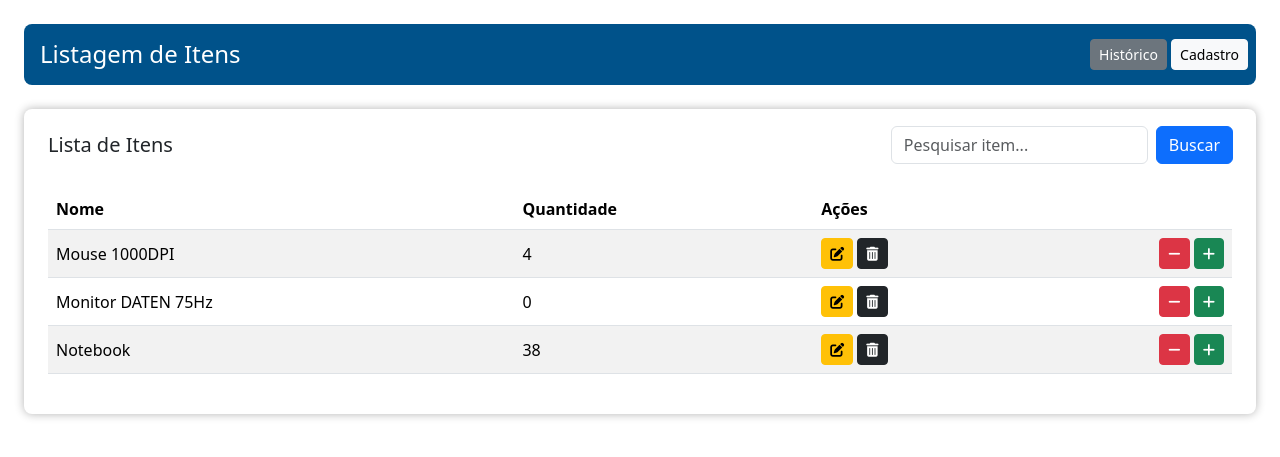
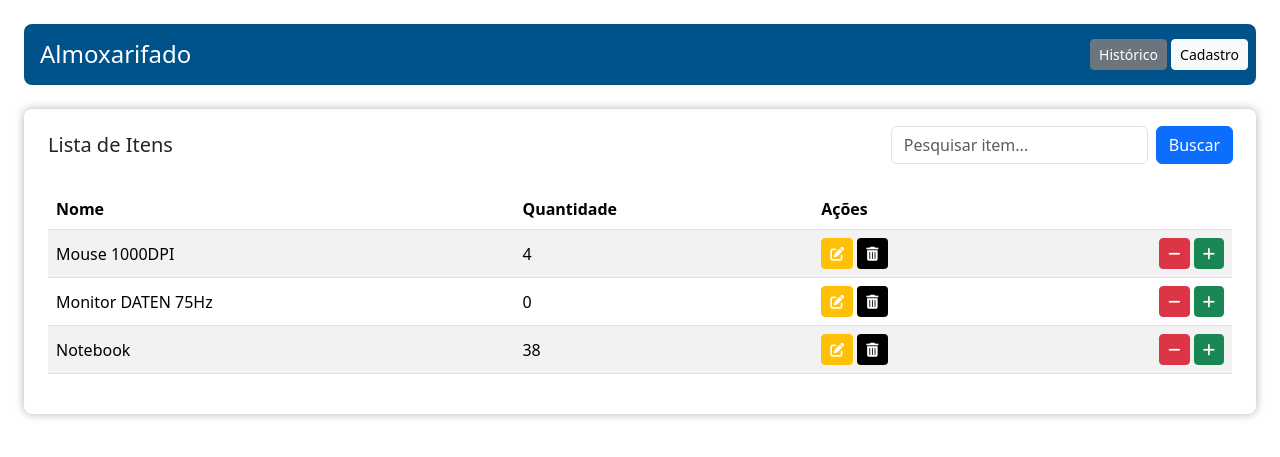
Before and after one commit to gusdiaso/appAlmoxarifado, a Django app: page / in a window 1280 px wide. Shown: the top 457 px of the page. Run offline with Django 4.2, Linux system fonts and the light colour scheme; a user stored in the database is signed in; data comes from the database, SQL or seed files in the repository; both versions use the stored data as it was after the commit.

Commit message:
Finaliza

```diff
--- a/almoxarifado/models.py
+++ b/almoxarifado/models.py
@@ -1,16 +1,4 @@
 from django.db import models
-from django.contrib.auth import get_user_model
-
-User = get_user_model()
-
-class Funcionario(models.Model):
-    matricula = models.CharField(max_length=10, primary_key=True)
-    nome = models.CharField(max_length=100)
-    senha = models.CharField(max_length=100)
-
-    def __str__(self):
-        return self.nome
-
 class Item(models.Model):
     nome = models.CharField(max_length=255)
     quantidade_total = models.IntegerField()
--- a/almoxarifado/templates/index.html
+++ b/almoxarifado/templates/almoxarifado.html
@@ -1,13 +1,13 @@
-<!-- pegar template -->
 {% extends "template.html" %}
 
+{% load static %}
 
-{% block content %}
+{% block main %}
 
 <div class="w-100">
 
     <div class="d-flex p-2 m-4 rounded-3 justify-content-between align-items-center text-white" style="background-color: #00528A;">
-        <h4 class="d-flex align-items-center justify-content-center flex-row p-0 m-2">Listagem de Itens</h4>
+        <h4 class="d-flex align-items-center justify-content-center text-white flex-row p-0 m-2">Almoxarifado</h4>
         <div>
             <a href="{% url 'almoxarifado:historico' %}" class="btn btn-secondary btn-sm">Histórico</a>
             <a href="{% url 'almoxarifado:cadastro_item' %}" class="btn btn-light btn-sm">Cadastro</a>
@@ -20,7 +20,7 @@
                 <h5 class="p-2 m-2">Lista de Itens</h5>
                 <form method="get" class="d-flex gap-2">
                     <input type="text" name="filtro" class="form-control w-100" placeholder="Pesquisar item..." value="{{ filtro }}">
-                    <button type="submit" class="btn btn-primary" style="margin-right: 15px;">Buscar</button>
+                    <button type="submit" class="btn btn-primary text-white" style="margin-right: 15px;">Buscar</button>
                 </form>
             </div>
             <div class="m-3">
@@ -43,17 +43,17 @@
                         {% if items.count > 0 %}
 
                         {% for item in items %}
-                        <tr>
+                        <tr style="vertical-align: middle;">
                             <td>{{ item.nome }}</td>
                             <td>{{ item.quantidade_total }}</td>
                             <td class="d-flex justify-content-between gap-2">
                                 <div>
-                                    <a href="{% url 'almoxarifado:update_item' item.id %}" class="btn btn-warning btn-sm"><i class="fa-solid fa-pen-to-square"></i></a>
-                                    <a href="{% url 'almoxarifado:delete_item' item.id %}" class="btn btn-dark btn-sm"><i class="fa-solid fa-trash-can"></i></a>
+                                    <a href="{% url 'almoxarifado:update_item' item.id %}" class="btn btn-warning btn-sm"><i class="fa-solid fa-pen-to-square text-white"></i></a>
+                                    <a href="{% url 'almoxarifado:delete_item' item.id %}" class="btn bg-black btn-sm"><i class="fa-solid fa-trash-can text-white"></i></a>
                                 </div>
                                 <div>
-                                    <a href="{% url 'almoxarifado:retira_item' item.id %}" class="btn btn-danger btn-sm"><i class="fa-solid fa-minus"></i></a>
-                                    <a href="{% url 'almoxarifado:aloca_item' item.id%}" class="btn btn-success btn-sm"><i class="fa-solid fa-plus"></i></i></a>
+                                    <a href="{% url 'almoxarifado:retira_item' item.id %}" class="btn btn-danger btn-sm"><i class="fa-solid fa-minus text-white"></i></a>
+                                    <a href="{% url 'almoxarifado:aloca_item' item.id%}" class="btn btn-success btn-sm"><i class="fa-solid fa-plus text-white"></i></i></a>
                                 </div>
                             </div>
                         </tr>
--- a/almoxarifado/templates/template.html
+++ b/almoxarifado/templates/template.html
@@ -15,7 +15,7 @@
 
     <!-- Main que terá o conteudo, aqui sera o block do template -->
     <main class="d-flex w-100 flex-grow-1">
-        {% block content %}
+        {% block main %}
         {% endblock %}
     </main>
 
--- a/almoxarifado/urls.py
+++ b/almoxarifado/urls.py
@@ -7,7 +7,7 @@ app_name = 'almoxarifado'
 urlpatterns = [
     path('login/', auth_views.LoginView.as_view(template_name='login.html'), name='login'),
     path('logout/', auth_views.LogoutView.as_view(next_page='login'), name='logout'),
-    path('', views.index, name='index'),
+    path('', views.almoxarifado, name='almoxarifado'),
     path('cadastro_item/', views.item_create, name='cadastro_item'),
     path('update_item/<int:item_id>/', views.item_update, name='update_item'),
     path('delete_item/<int:item_id>/', views.item_delete, name='delete_item'),
--- a/almoxarifado/views.py
+++ b/almoxarifado/views.py
@@ -1,12 +1,11 @@
 from django.shortcuts import render, redirect, get_object_or_404
 from django.contrib.auth.decorators import login_required
 from .forms import ItemForm, EditItemForm, AlocaItemForm, RetiraItemForm
-from .models import Item, AlocaItem, RetiraItem, HistoricoItem
+from .models import Item, HistoricoItem
 from django.db.models import Q
-import datetime
 
 @login_required
-def index(request):
+def almoxarifado(request):
     query = request.GET.get('filtro', '')
     if query:
         items = Item.objects.filter(
@@ -14,7 +13,7 @@ def index(request):
         )
     else:
         items = Item.objects.all()
-    return render(request, 'index.html', { 'items': items, 'filtro': query })
+    return render(request, 'almoxarifado.html', { 'items': items, 'filtro': query })
 
 @login_required
 def item_create(request):
@@ -31,7 +30,7 @@ def item_create(request):
                 quantidade=form.instance.quantidade_total,
                 quantidade_final=form.instance.quantidade_total
             )
-            return redirect('almoxarifado:index')
+            return redirect('almoxarifado:almoxarifado')
         else:
             print(form.errors)
     else:
@@ -45,7 +44,7 @@ def item_update(request, item_id):
         form = EditItemForm(request.POST, instance=item)
         if form.is_valid():
             form.save()
-            return redirect('almoxarifado:index')
+            return redirect('almoxarifado:almoxarifado')
         else:
             print(form.errors)
     else:
@@ -57,7 +56,7 @@ def item_delete(request, item_id):
     item = get_object_or_404(Item, id=item_id)
     if request.method == 'POST':
         item.delete()
-        return redirect('almoxarifado:index')
+        return redirect('almoxarifado:almoxarifado')
     return render(request, 'confirm_delete_item.html', {'item': item})
 
 @login_required
@@ -85,7 +84,7 @@ def aloca_item(request, item_id):
                 quantidade=alocacao.quantidade,
                 quantidade_final=item.quantidade_total
             )
-            return redirect('almoxarifado:index')
+            return redirect('almoxarifado:almoxarifado')
         else:
             print(form.errors)
     else:
@@ -126,7 +125,7 @@ def retira_item(request, item_id):
                 quantidade_final=item.quantidade_total
 
             )
-            return redirect('almoxarifado:index')
+            return redirect('almoxarifado:almoxarifado')
         else:
             print(form.errors)
     else:
```
Also changed, not shown: almoxarifado/forms.py (+5 -6 lines), almoxarifado/templates/aloca_item.html (+4 -4 lines), almoxarifado/templates/confirm_delete_item.html (+4 -4 lines), almoxarifado/templates/form_item.html (+4 -4 lines), almoxarifado/templates/form_item_edit.html (+4 -4 lines), almoxarifado/templates/historico.html (+7 -4 lines), almoxarifado/templates/retirada_item.html (+4 -4 lines), db.sqlite3.
